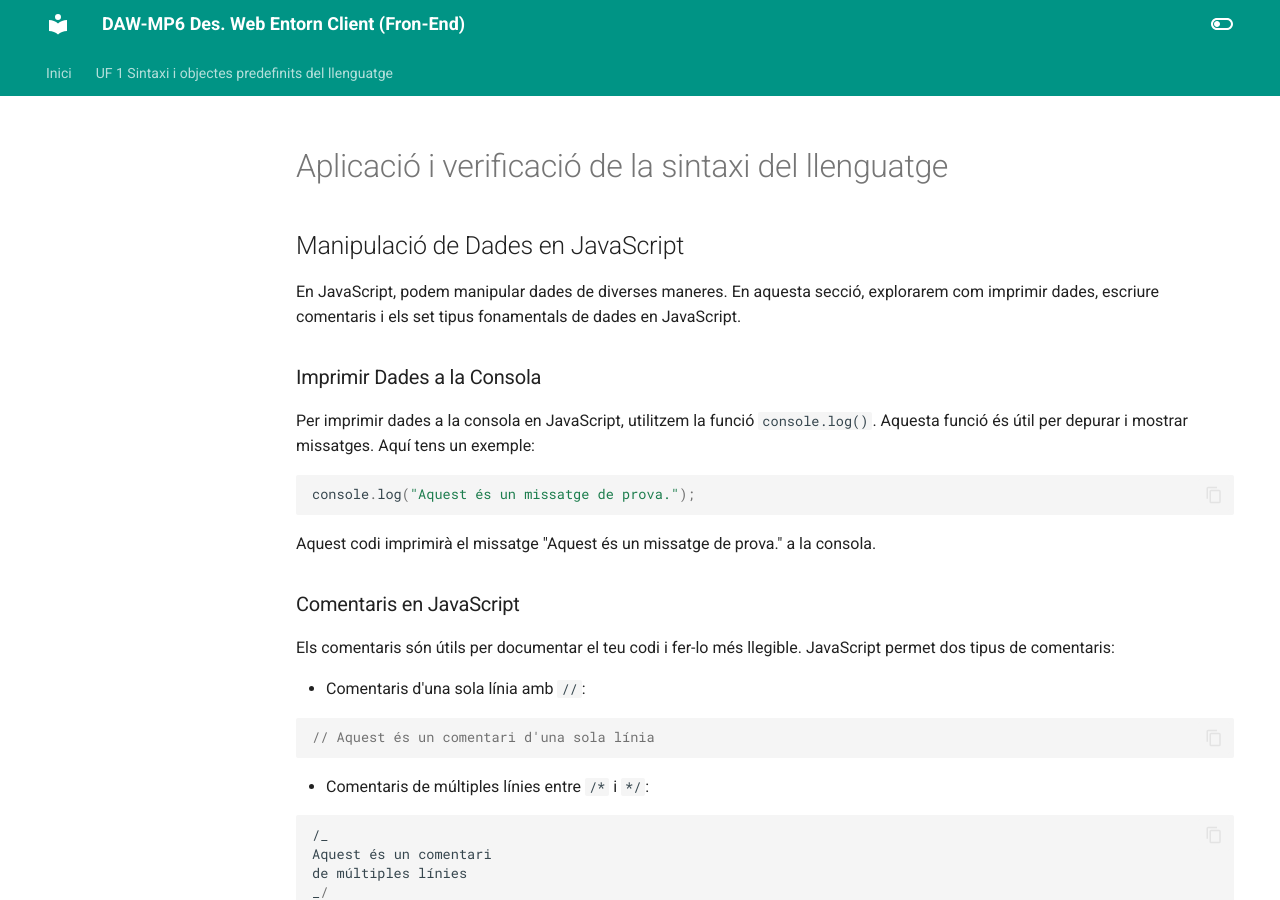
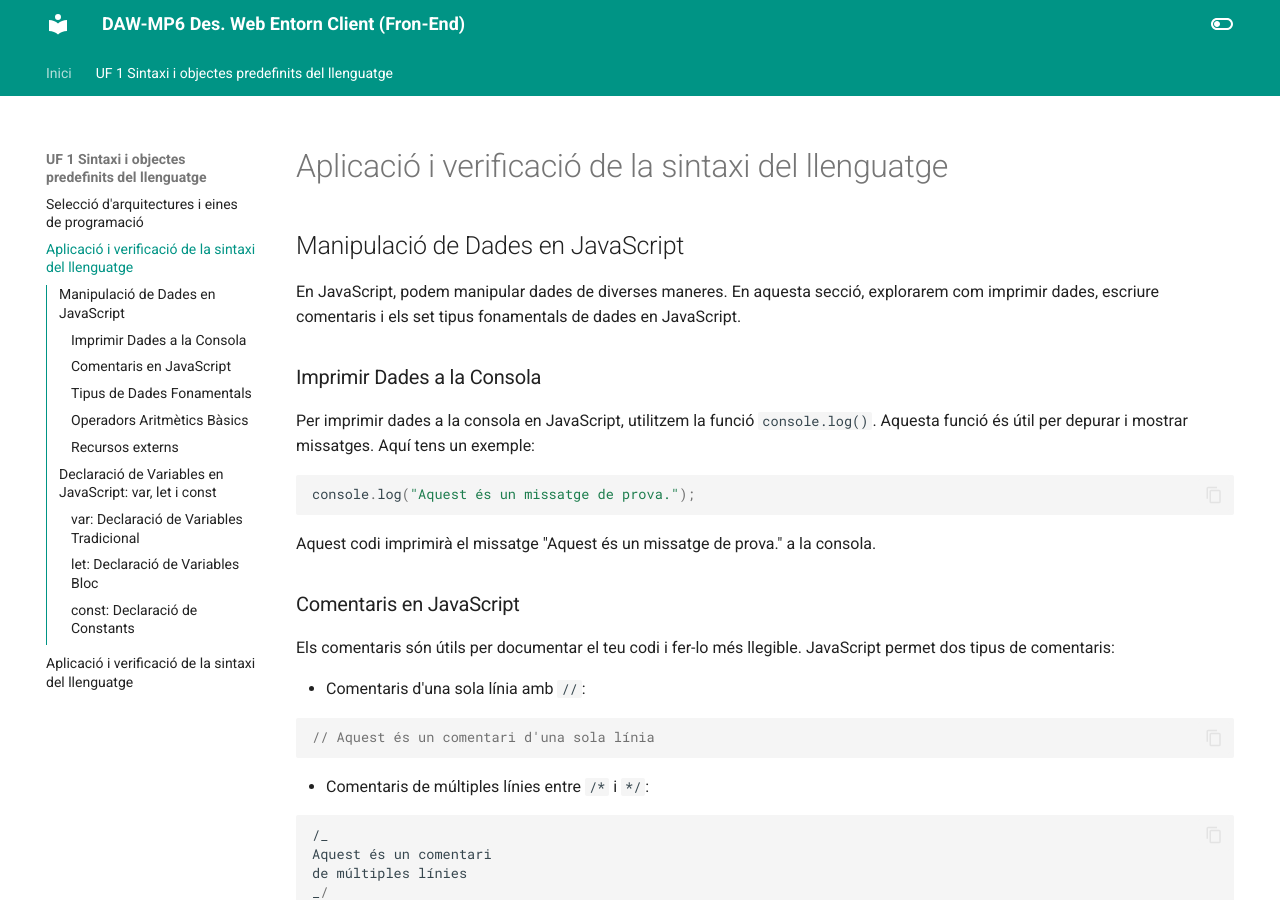
Before and after one commit to prosfp/DAW_MP06, an MkDocs documentation site: the page built from docs/UF1/UF1.2.md, in a window 1280 px wide and 900 px high. Built offline with MkDocs 1.6.1 and Material for MkDocs 9.7.7, drawn with Linux system fonts in a browser that asks for light colours; some of the changed lines change nothing that is shown.

Commit message:
noves_rutes

```diff
--- a/mkdocs.yml
+++ b/mkdocs.yml
@@ -59,9 +59,10 @@
       emoji_index: !!python/name:materialx.emoji.twemoji
       emoji_generator: !!python/name:materialx.emoji.to_svg # Page tree
 
+
 nav:
   - Inici: index.md
   - UF 1 Sintaxi i objectes predefinits del llenguatge:
-      - Selecció d'arquitectures i eines de programació: UF1/UF1.md
-      - Aplicació i verificació de la sintaxi del llenguatge: UF1/UF2.md
-      - Aplicació i verificació de la sintaxi del llenguatge: UF1/UF3.md
+      - Selecció d'arquitectures i eines de programació: UF1/UF1.1.md
+      - Aplicació i verificació de la sintaxi del llenguatge: UF1/UF1.2.md
+      - Aplicació i verificació de la sintaxi del llenguatge: UF1/UF1.3.md
```
